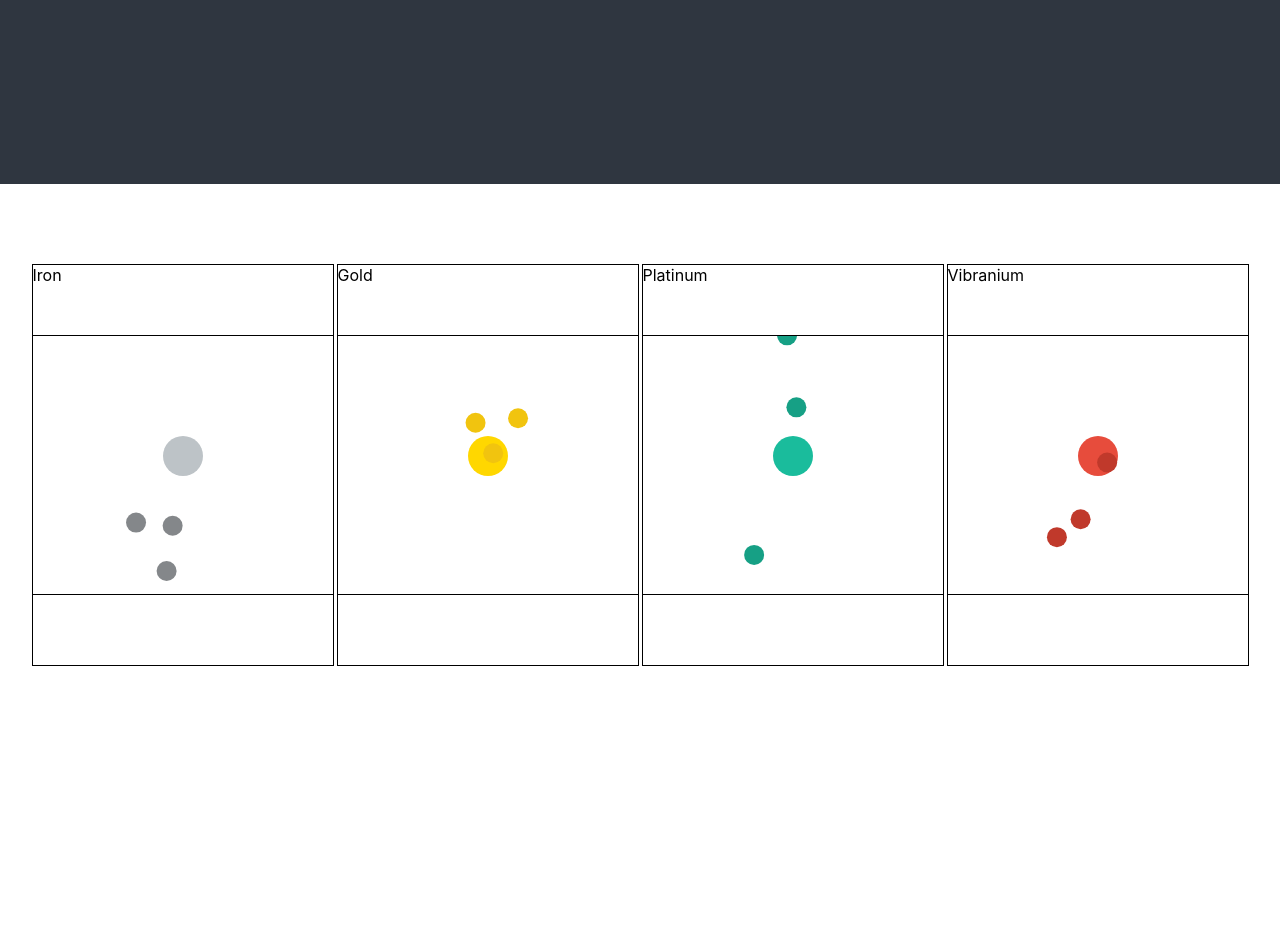
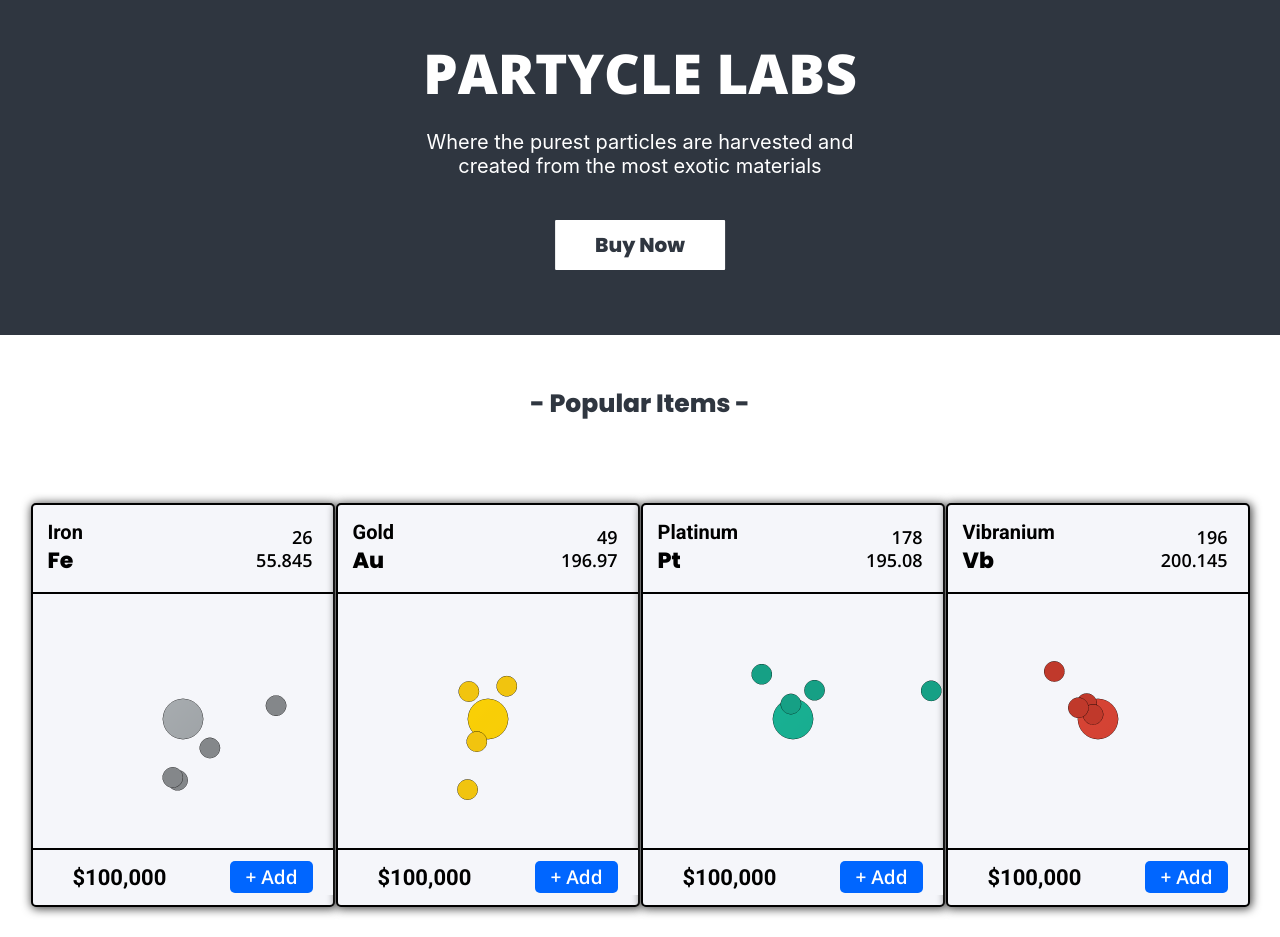
Before and after one commit to Damango/Particle-Shop, a React (Create React App) app: page / in a window 1280 px wide. Shown: the part 140-1077 px from the top of the page. Before the commit the page ends 1000 px from the top, so only its background shows below. Built offline with nearby package versions, Linux system fonts and the light colour scheme.

Commit message:
Clean looking Landing Page, extra goodies
Clean landing page along with a modal template when elements are clicked on

```diff
--- a/src/Components/Particle Shop/Canvas/Canvas.js
+++ b/src/Components/Particle Shop/Canvas/Canvas.js
@@ -6,16 +6,25 @@ const Canvas = (props) => {
 
     const canvasRef = useRef(null)
 
-    const draw = (ctx, frameCount, xPos1, xPos2, xPos3, xPos4, yPos1, yPos2, yPos3, yPos4, size) => {
+    const draw = (ctx, frameCount, xPos1, xPos2, xPos3, xPos4, xPos5, yPos1, yPos2, yPos3, yPos4, yPos5, size) => {
         ctx.clearRect(0, 0, ctx.canvas.width, ctx.canvas.height)
         ctx.fillStyle = props.color
         ctx.beginPath()
         ctx.arc(xPos1, yPos1, size, 0, 2 * Math.PI)
+        ctx.stroke()
+        ctx.stroke()
+        let gradient = ctx.createLinearGradient(10, 10, 600, 600);
+        gradient.addColorStop(0, props.color);
+
+        gradient.addColorStop(1, props.subColor)
+        ctx.fillStyle = gradient
         ctx.fill()
 
         ctx.fillStyle = props.subColor
         ctx.beginPath()
         ctx.arc(xPos2, yPos2, size / 2, 0, 2 * Math.PI)
+        ctx.stroke()
+        ctx.stroke()
         ctx.fill()
 
 
@@ -24,12 +33,46 @@ const Canvas = (props) => {
         ctx.fillStyle = props.subColor
         ctx.beginPath()
         ctx.arc(xPos3, yPos3, size / 2, 0, 2 * Math.PI)
+        ctx.stroke()
+        ctx.stroke()
         ctx.fill()
 
         ctx.fillStyle = props.subColor
         ctx.beginPath()
         ctx.arc(xPos4, yPos4, size / 2, 0, 2 * Math.PI)
+        ctx.stroke()
+        ctx.stroke()
         ctx.fill()
+
+        ctx.fillStyle = props.subColor
+        ctx.beginPath()
+        ctx.arc(xPos5, yPos5, size / 2, 0, 2 * Math.PI)
+        ctx.stroke()
+        ctx.stroke()
+        ctx.fill()
+    }
+
+
+    function generateConstraint(randomNumber) {
+
+        let theConidition = false;
+        let newRandom;
+
+
+        while (theConidition === false) {
+
+
+            if (randomNumber > props.width - 100) {
+                newRandom = Math.floor(Math.random() * randomNumber)
+            }
+            if (newRandom < (props.width - 150)) {
+                return newRandom
+                theConidition = true;
+            }
+        }
+
+
+
     }
 
     useEffect(() => {
@@ -40,26 +83,36 @@ const Canvas = (props) => {
 
         let frameCount = 0;
         let xPos1 = props.width / 2;
-        let yPos1 = 120;
+        let yPos1 = props.height / 2;
         let velX1 = 5;
         let velY1 = 2;
 
 
-        let xPos2 = (Math.random() * 100) + 100
-        let yPos2 = (Math.random() * 70) + 5
+
+
+
+
+
+        let xPos2 = (Math.random() * (props.width / 2)) + props.width / 3
+        let yPos2 = (Math.random() * (props.height / 2)) + props.height / 3
         let velX2 = (Math.random() * 8);
         let velY2 = (Math.random() * 8);
 
 
-        let xPos3 = (Math.random() * 100) + 100
-        let yPos3 = (Math.random() * 70) + 5
+        let xPos3 = (Math.random() * (props.width / 2)) + props.width / 3
+        let yPos3 = (Math.random() * (props.height / 2)) + props.height / 3
         let velX3 = (Math.random() * 8) + 2
         let velY3 = (Math.random() * 8) + 2
 
-        let xPos4 = (Math.random() * 100) + 100
-        let yPos4 = (Math.random() * 70) + 5
+        let xPos4 = (Math.random() * (props.width / 2)) + props.width / 3
+        let yPos4 = (Math.random() * (props.height / 2)) + props.height / 3
         let velX4 = (Math.random() * 6) + 2
         let velY4 = (Math.random() * 6) + 2
+
+        let xPos5 = (Math.random() * (props.width / 2)) + props.width / 3
+        let yPos5 = (Math.random() * (props.height / 2)) + props.height / 3
+        let velX5 = (Math.random() * 6) + 2
+        let velY5 = (Math.random() * 6) + 2
 
         let animationFrameId
 
@@ -125,16 +178,33 @@ const Canvas = (props) => {
             }
 
 
+            // Ball 4
+            if (xPos5 > xPos1) {
+                velX5--
+            }
+            if (xPos5 < xPos1) {
+                velX5++
+            }
+            if (yPos5 > yPos1) {
+                velY5--
+            }
+            if (yPos5 < yPos1) {
+                velY5++
+            }
+
+
             //xPos1 += velX1;
             xPos2 += velX2;
             xPos3 += velX3;
             xPos4 += velX4;
+            xPos5 += velX5
             yPos2 += velY2;
             yPos3 += velY3;
             yPos4 += velY4
+            yPos5 += velY5
 
 
-            draw(circles, frameCount, xPos1, xPos2, xPos3, xPos4, yPos1, yPos2, yPos3, yPos4, 20)
+            draw(circles, frameCount, xPos1, xPos2, xPos3, xPos4, xPos5, yPos1, yPos2, yPos3, yPos4, yPos5, props.sizes)
 
             animationFrameId = window.requestAnimationFrame(render)
 
--- /dev/null
+++ b/src/Components/Particle Shop/Element Modal/ElementModal.css
@@ -0,0 +1,27 @@
+.elemental-modal-container{
+    position: fixed;
+    left: 50%;
+    top: 50%;
+    transform: translate(-50%, -50%);
+    background-color: white;
+    width: 800px;
+    height: 500px;
+    z-index: 5;
+    border: 2px solid rgb(53, 53, 53);
+}
+
+
+.modal-right-side{
+    position: relative;
+    background-color: red;
+    float: right;
+}
+.modal-left-side{
+    position: relative;
+    top: 50%;
+    transform: translateY(-50%);
+    float: left;
+   border-right: 1px solid black;
+    width: 40%;
+    height: 100%;
+}
--- /dev/null
+++ b/src/Components/Particle Shop/Element Modal/ElementModal.js
@@ -0,0 +1,17 @@
+import React from 'react';
+import "./ElementModal.css"
+import Canvas from "../Canvas/Canvas"
+const ElementModal = (props) => {
+    return (<div className="elemental-modal-container">
+        <div className="modal-left-side">
+            <Canvas sizes={60} width={550} height={900} color={props.data.color} subColor={props.data.subColor} />
+        </div>
+        <div className="modal-right-side">
+            <div className="modal-title">{props.data.name}</div>
+        </div>
+
+
+    </div>);
+}
+
+export default ElementModal;
--- a/src/Components/Particle Shop/ParticleShop.css
+++ b/src/Components/Particle Shop/ParticleShop.css
@@ -21,13 +21,76 @@
 .shop-jumbotron{
     position: relative;
     background-color: #2f3640;
-    height: 200px;
+    padding-top: 1px;
+    height: 350px;
     width: 100%;
 }
 
+.jumbo-text{
+    text-align: center;
+    margin-top: 50px;
+    color: white;
+
+}
+.jumbo-text-1{
+    font-family: 'Open Sans';
+    font-weight: bold;
+    font-size: 55px;
+}
+
+.jumbo-text-2{
+    position: relative;
+    left: 50%;
+    transform: translateX(-50%);
+    width: 450px;
+    font-size: 20px;
+    margin-top: 20px;
+}
+
+.jumbo-button{
+    position: relative;
+    color: #2f3640;
+    background-color: white;
+
+    left: 50%;
+    transform: translateX(-50%);
+    font-family:  Poppins;
+    font-weight: bold;
+    border-style: none;
+    margin-top: 40px;
+    padding: 10px 40px;
+    border-radius: 3px;
+    font-size: 20px;
+    border: 2px solid #2f3640;
+    transition: 0.4s;
+}
+
+.jumbo-button:hover{
+        color: white;
+        background-color: #2f3640;
+       border-color:white;
+       cursor: pointer;
+    }
 
 .popular-items{
+
+
+}
+
+.popular-items-wrapper{
+    position: relative;
     padding: 30px;
     display: flex;
     justify-content: space-around;
 }
+
+
+.popular-items-title{
+  text-align: center;
+  font-family: Poppins;
+  font-weight: bold;
+  margin-top: 50px;
+  font-size: 25px;
+  color: #2f3640;
+
+}
--- a/src/Components/Particle Shop/ParticleShop.js
+++ b/src/Components/Particle Shop/ParticleShop.js
@@ -1,9 +1,13 @@
-import React from 'react';
+import React, { useState } from 'react';
 import "./ParticleShop.css"
 import shopData from "../../elements.json"
 import Canvas from "./Canvas/Canvas"
 import PopularItem from "./PopularItem/PopularItem"
 const ParticleShop = () => {
+
+
+
+
     return (<div className="particle-shop-wrapper">
 
 
@@ -13,11 +17,15 @@ const ParticleShop = () => {
 
         </div>
         <div className="shop-jumbotron">
-
+            <div className="jumbo-text-1 jumbo-text">PARTYCLE LABS</div>
+            <div className="jumbo-text-2 jumbo-text">Where the purest particles are harvested and created from the most exotic materials</div>
+            <button className="jumbo-button">Buy Now</button>
         </div>
         <div className="popular-items">
-            {shopData.map((item) => <PopularItem name={item.name} color={item.color} subColor={item.subColor} />)}
-
+            <div className="popular-items-title">- Popular Items -</div>
+            <div className="popular-items-wrapper">
+                {shopData.map((item) => <PopularItem itemData={item} name={item.name} color={item.color} subColor={item.subColor} />)}
+            </div>
         </div>
         <div className="about-me-container"></div>
 
--- a/src/Components/Particle Shop/PopularItem/PopularItem.css
+++ b/src/Components/Particle Shop/PopularItem/PopularItem.css
@@ -1,25 +1,100 @@
 .popular-item-container{
     display: inline-block;
     margin-top: 50px;
-    position: relative;
-    background-color: white;
-    border: 1px solid black;
+
+    background-color: #f5f6fa;
+    border: 2px solid black;
+    border-radius: 5px;
     width: 300px;
     height: 400px;
+    box-shadow: 1px 1px 10px 1px rgb(68, 68, 68);
+    transition: 0.2s;
+
+}
+
+.popular-item-container:hover{
+
+    box-shadow: 1px 1px 10px 6px rgb(68, 68, 68);
+    cursor: pointer;
 }
 
 
 .item-header{
     position: relative;
-    border-bottom: 1px solid black;
-    height: 70px;
-    width: 100%;
+    border-bottom: 2px solid black;
+
+    padding: 15px;
+
 }
 
+.element-name{
+
+font-family: Roboto;
+font-weight: 600;
+font-size: 20px;
+}
+
+.element-symbol{
+    font-family: Poppins;
+    font-size: 22px;
+    font-weight: bold;
+}
+
+.element-number{
+    position: absolute;
+    font-family: 'Open Sans';
+    font-weight: 600;
+    font-size: 18px;
+    top: 20px;
+    right: 20px;
+}
+.element-weight{
+    position: absolute;
+    font-family: 'Open Sans';
+    font-weight: 600;
+    font-size: 18px;
+    bottom: 20px;
+    right: 20px;
+}
 .item-footer{
-    position: absolute;
-    border-top: 1px solid black;
+    position: relative;
+    border-top: 2px solid black;
+    padding-top: 20px;
     bottom: 0px;
     width: 100%;
-    height: 70px;
+
+    background-color: #f5f6fa;
 }
+
+.element-price{
+    position: relative;
+
+    top: -5px;
+    padding-left: 40px;
+    font-size: 22px;
+    font-family: 'Roboto';
+    font-weight: bold;
+}
+
+
+.buy-element-button{
+    position: absolute;
+    right: 20px;
+    top: 27px;
+    transform: translateY(-50%);
+    border-style: none;
+    border-radius: 5px;
+    background-color: #0066ff;
+    font-family: 'Open Sans';
+    font-weight: 600;
+    font-size: 19px;
+    color: white;
+    padding: 3px 15px;
+    transition: 0.4s;
+    z-index: 4;
+}
+
+.buy-element-button:hover{
+    background-color: #2708eb;
+    cursor: pointer;
+}
--- a/src/Components/Particle Shop/PopularItem/PopularItem.js
+++ b/src/Components/Particle Shop/PopularItem/PopularItem.js
@@ -1,16 +1,55 @@
-import React from 'react';
+import React, { useState } from 'react';
 import Canvas from "../Canvas/Canvas"
+import ElementModal from "../Element Modal/ElementModal"
 import "./PopularItem.css"
 const PopularItem = (props) => {
-    return (<div className="popular-item-container">
-        <div className="item-header">{props.name}</div>
-        <div className="element-container">
-            <Canvas width={300} height={260} color={props.color} subColor={props.subColor} />
-        </div>
-        <div className="item-footer"></div>
 
 
+    const [modalSwitch, setModalSwitch] = useState(0);
+
+
+
+    return (<div className="popular-item-container" >
+        {renderElementModal()}
+
+        <div className="popular-item-wrapper" onClick={openModalSwitch}>
+
+            <div className="item-header">
+
+                <div className="element-name">{props.name}</div>
+                <div className="element-symbol">{props.itemData.symbol}</div>
+                <div className="element-number">{props.itemData.elementNumber}</div>
+                <div className="element-weight">{props.itemData.elementWeight}</div>
+
+            </div>
+            <div className="element-container">
+                <Canvas sizes={40} width={600} height={500} color={props.color} subColor={props.subColor} />
+            </div>
+            <div className="item-footer">
+                <button className="buy-element-button">+ Add</button>
+                <div className="element-price"> $100,000</div>
+            </div>
+        </div>
+
     </div>);
+
+
+
+    function openModalSwitch() {
+        if (modalSwitch === 0) {
+            setModalSwitch(1)
+        }
+        else if (modalSwitch === 1) {
+            setModalSwitch(0)
+        }
+
+    }
+
+    function renderElementModal() {
+        if (modalSwitch === 1) {
+            return (<ElementModal data={props.itemData} />)
+        }
+    }
 }
 
 export default PopularItem;
--- a/src/elements.json
+++ b/src/elements.json
@@ -1,6 +1,9 @@
 [
     {
         "name": "Iron",
+        "symbol": "Fe",
+        "elementNumber": 26,
+        "elementWeight": 55.845,
         "id": 0,
         "status": "normal",
         "price": 14.99,
@@ -10,6 +13,9 @@
     },
     {
         "name": "Gold",
+        "symbol": "Au",
+        "elementNumber": 49,
+        "elementWeight": 196.97,
         "id": 0,
         "status": "Prime",
         "price": 140.99,
@@ -19,6 +25,9 @@
     },
     {
         "name": "Platinum",
+        "symbol": "Pt",
+        "elementNumber": 178,
+        "elementWeight": 195.08,
         "id": 0,
         "status": "Prime",
         "price": 140.99,
@@ -28,6 +37,9 @@
     },
     {
         "name": "Vibranium",
+        "symbol": "Vb",
+        "elementNumber": 196,
+        "elementWeight": 200.145,
         "id": 0,
         "status": "Prime",
         "price": 140.99,
```
